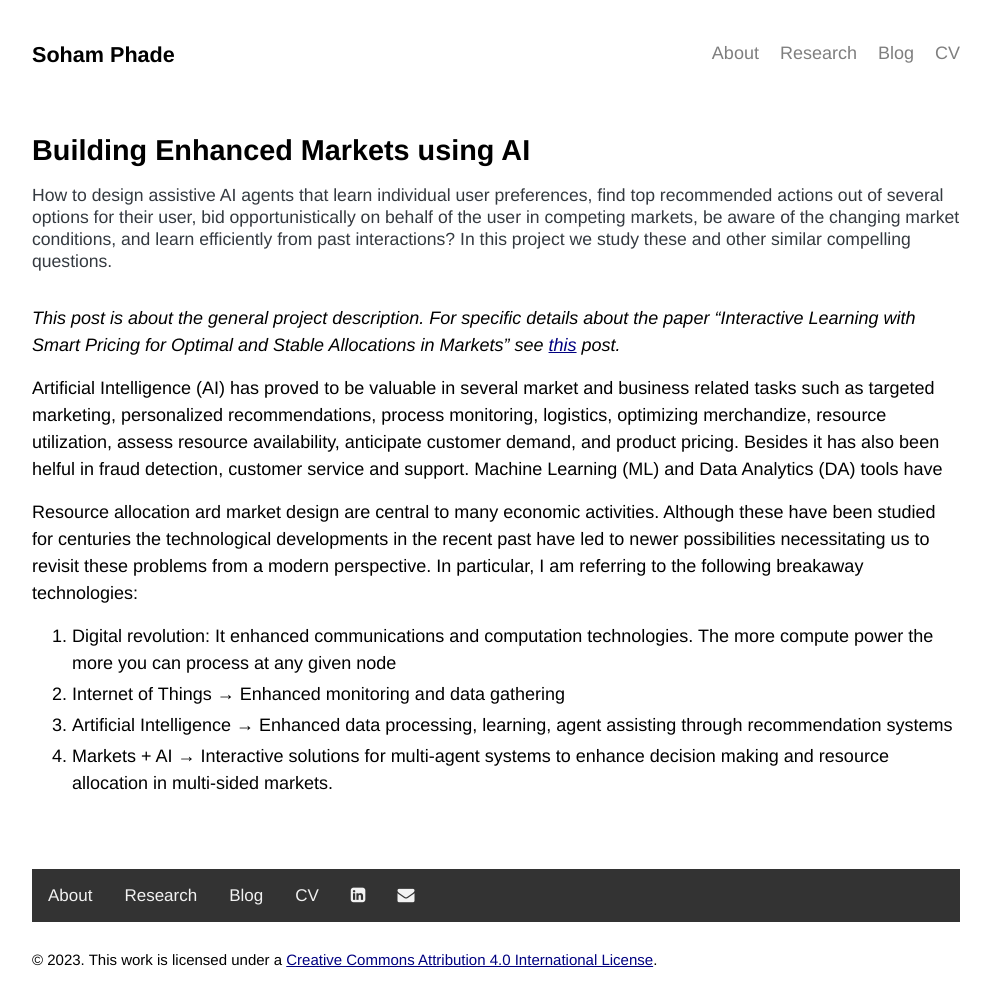
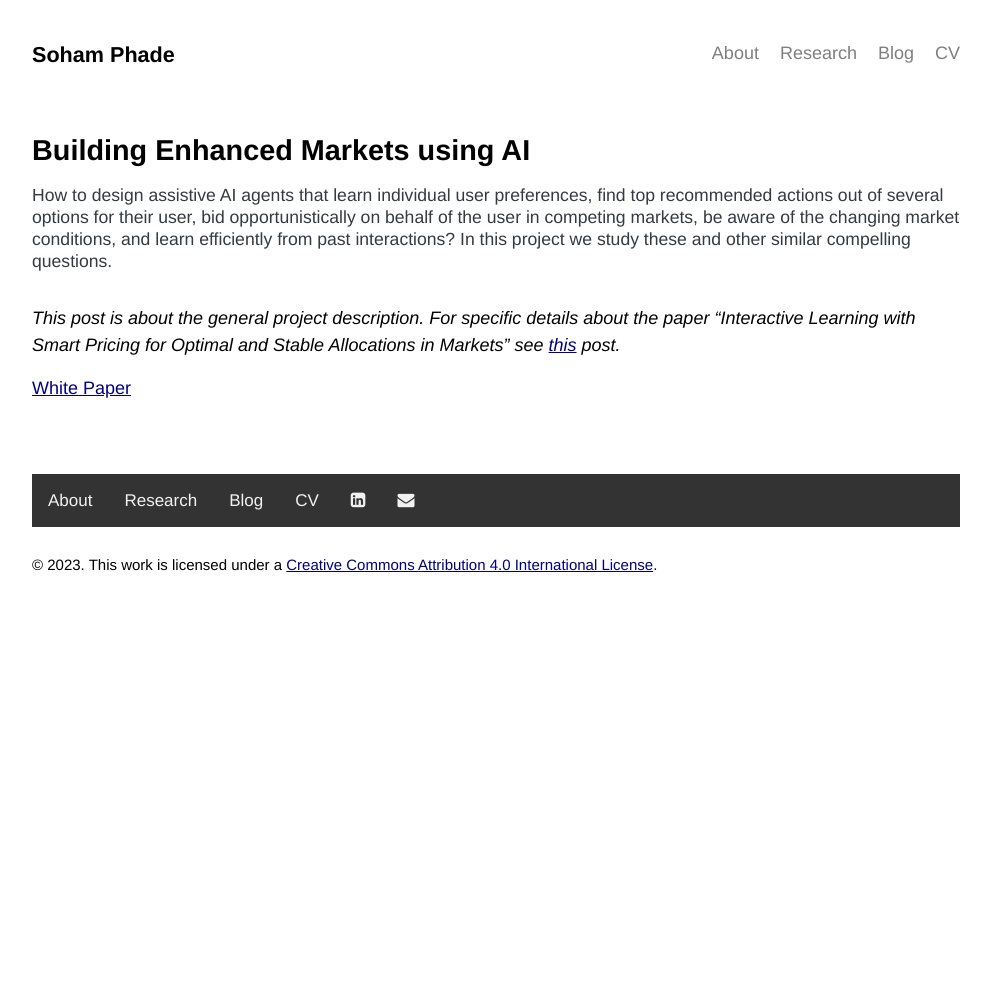
Before and after one commit to sohamphade/sohamphadev2.github.io, a Jekyll site: the page built from projects/92-ai-market-design.md, in a window 1280 px wide. Shown: the whole page, without its empty margins (144-1135 px from the left). Built offline with Jekyll 4.4.1, drawn with Linux system fonts in a browser that asks for light colours; a style sheet for code colours, icons or effects is not loaded; after the commit the page ends 900 px from its top, so only the background shows below that.

Commit message:
drafts of posts

```diff
--- a/projects/92-ai-market-design.md
+++ b/projects/92-ai-market-design.md
@@ -12,14 +12,14 @@ collaborators: YE Eringbas, L Butler, K Ramchandran (UC Berkeley)
 
 *This post is about the general project description. For specific details about the paper "Interactive Learning with Smart Pricing for Optimal and Stable Allocations in Markets" see [this]({{ '/learning_pricing_markets/index.html' | absolute_url }}) post.*
 
+<a href="{{site.url}}/files/proposal.pdf">White Paper</a>
 
-
-Artificial Intelligence (AI) has proved to be valuable in several market and business related tasks such as targeted marketing, personalized recommendations, process monitoring, logistics, optimizing merchandize, resource utilization, assess resource availability, anticipate customer demand, and product pricing.
+<!-- Artificial Intelligence (AI) has proved to be valuable in several market and business related tasks such as targeted marketing, personalized recommendations, process monitoring, logistics, optimizing merchandize, resource utilization, assess resource availability, anticipate customer demand, and product pricing.
 Besides it has also been helful in fraud detection, customer service and support.
 Machine Learning (ML) and Data Analytics (DA) tools have
 
-<!-- Different types of [market designs](https://gsb-faculty.stanford.edu/susan-athey/economics-980-topics-market-design/) are used for various economic activities (i.e. input of resources, production process, and output of products-goods or services).
-For example, auction markets are used by the auctioneer (often a governement) to procure goods or allocate natural resources,  -->
+Different types of [market designs](https://gsb-faculty.stanford.edu/susan-athey/economics-980-topics-market-design/) are used for various economic activities (i.e. input of resources, production process, and output of products-goods or services).
+For example, auction markets are used by the auctioneer (often a governement) to procure goods or allocate natural resources,
 
 Resource allocation ard market design are central to many economic activities.
 Although these have been studied for centuries the technological developments in the recent past have led to
@@ -31,4 +31,4 @@ compute power the more you can process at any given node
 3. Artificial Intelligence → Enhanced data processing, learning, agent assisting through
 recommendation systems
 4. Markets + AI → Interactive solutions for multi-agent systems to enhance decision making and
-resource allocation in multi-sided markets.
+resource allocation in multi-sided  markets.-->
```
Also changed, not shown: projects/91-learning-pricing-markets.md (+2 -0 lines), Gemfile.lock, 2 other files.
